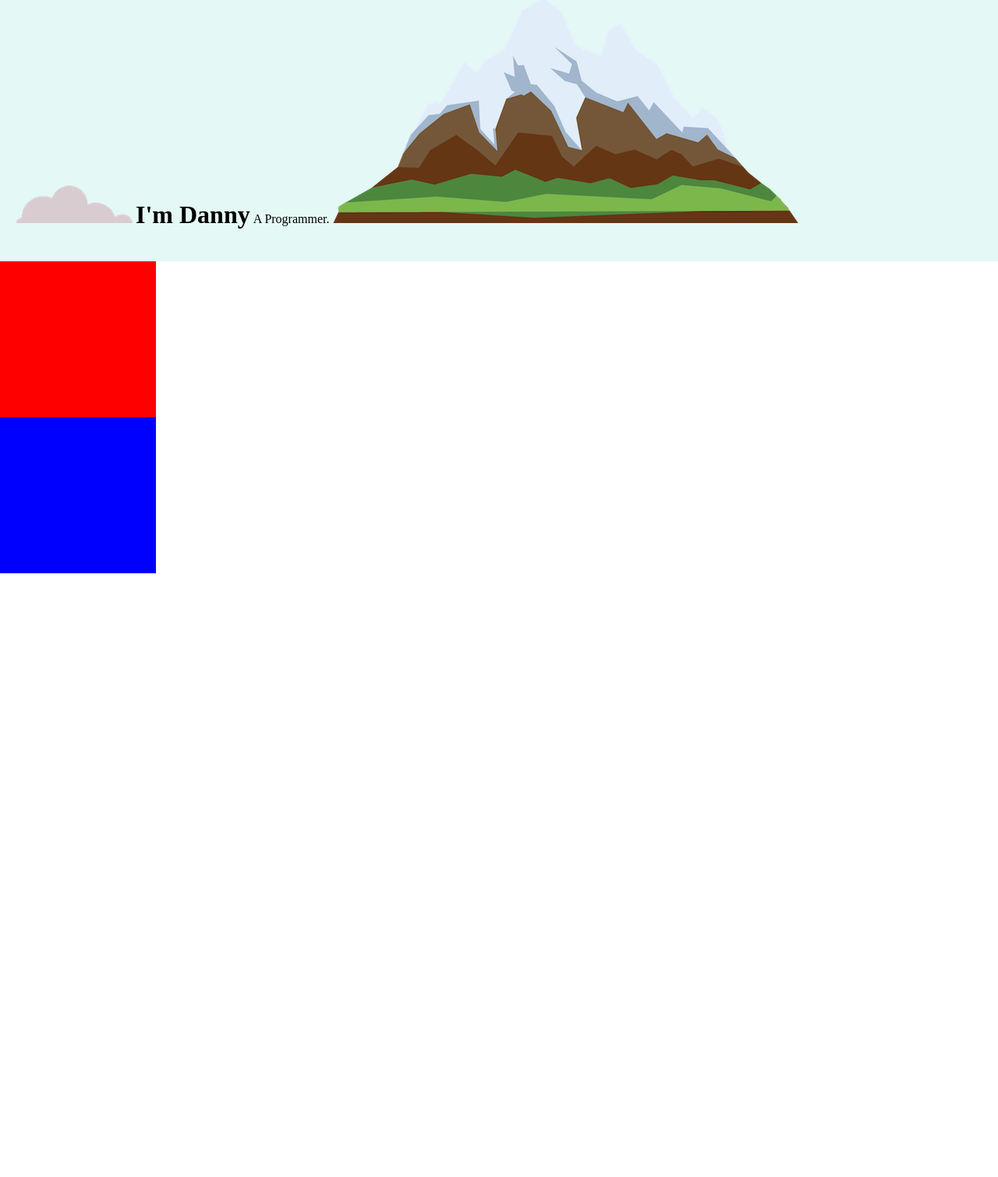
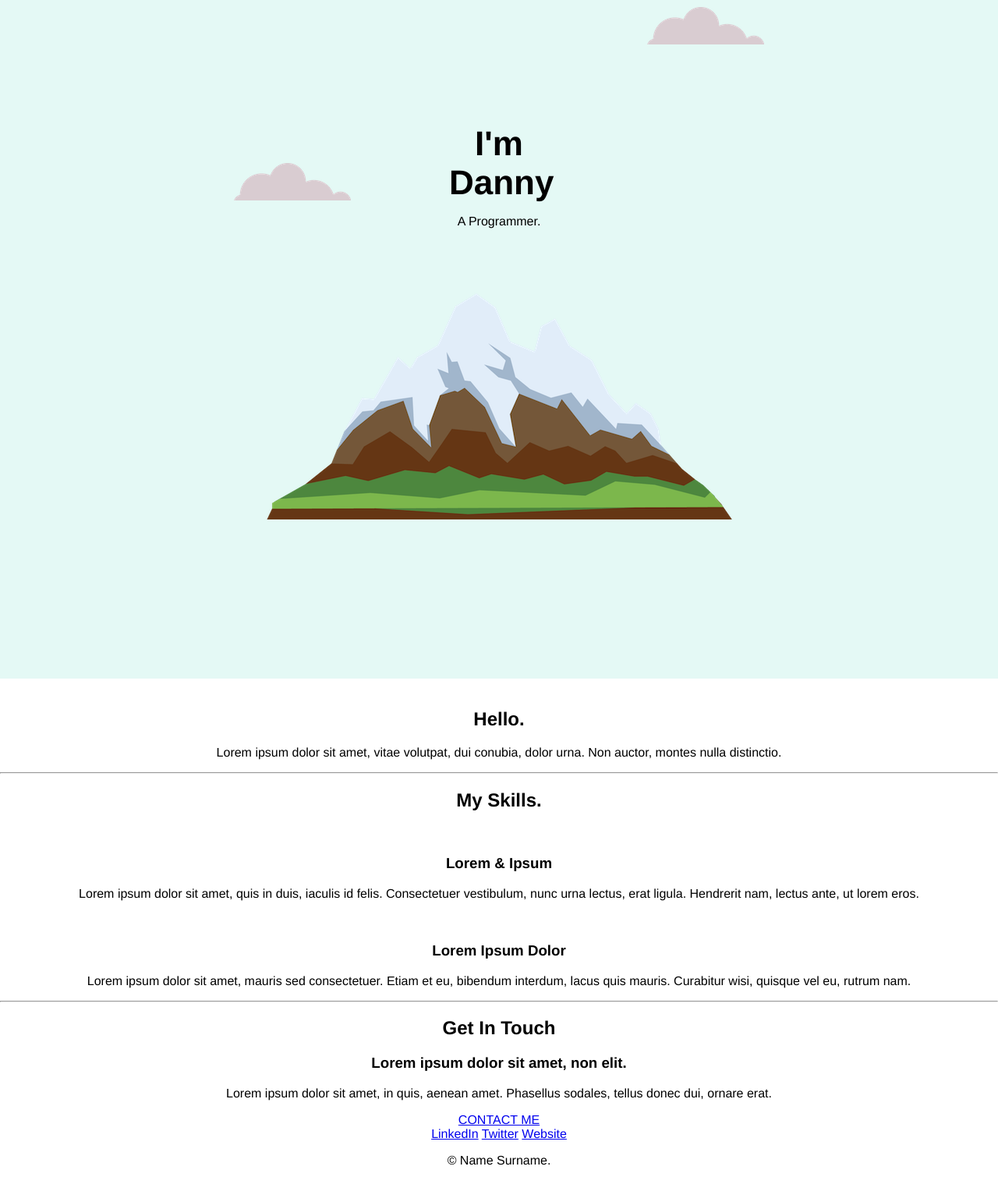
Before and after one commit to dannynoordamdev/Practice-website-1, a plain HTML site: page index.html in a window 1280 px wide. Shown: the part 91-1600 px from the top of the page at 78% size. Before the commit the page ends 826 px from the top, so only its background shows below. Drawn offline with Linux system fonts and the light colour scheme.

Commit message:
Added a bit more styling into the css file, after watching the lesson.

```diff
--- a/index.html
+++ b/index.html
@@ -10,15 +10,54 @@
 </head>
 <body>
 <div class="firstcontainer">
-    <img src="/images/CSS - My Site Images/cloud.png" alt="cloud">
+    <img class="cloud" src="images/CSS - My Site Images/cloud.png" alt="cloud">
+    <img class="cloud-bottom" src="images/CSS - My Site Images/cloud.png" alt="cloud-bottom">
+
+
     <h1>I'm Danny</h1>
     <p>A Programmer.</p>
     <img src="images/CSS - My Site Images/mountain.png" alt="mountain">
 
+
 </div>
 
-<div class="topContainer"></div>
-<div class="middleContainer"></div>
+<div class="middle-container">
+    <div class="profile">
+      <img src="" alt="">
+      <h2>Hello.</h2>
+      <p>Lorem ipsum dolor sit amet, vitae volutpat, dui conubia, dolor urna. Non auctor, montes nulla distinctio.</p>
+    </div>
+    <hr>
+    <div class="skills">
+      <h2>My Skills.</h2>
+      <div class="skill-row">
+        <img class="" src="" alt="">
+        <h3>Lorem & Ipsum</h3>
+        <p>Lorem ipsum dolor sit amet, quis in duis, iaculis id felis. Consectetuer vestibulum, nunc urna lectus, erat ligula. Hendrerit nam, lectus ante, ut lorem eros.</p>
+      </div>
+      <div class="skill-row">
+        <img class="" src="" alt="">
+        <h3>Lorem Ipsum Dolor</h3>
+        <p>Lorem ipsum dolor sit amet, mauris sed consectetuer. Etiam et eu, bibendum interdum, lacus quis mauris. Curabitur wisi, quisque vel eu, rutrum nam.</p>
+      </div>
+    </div>
+    <hr>
+    <div class="contact-me">
+      <h2>Get In Touch</h2>
+      <h3>Lorem ipsum dolor sit amet, non elit.</h3>
+      <p>Lorem ipsum dolor sit amet, in quis, aenean amet. Phasellus sodales, tellus donec dui, ornare erat.</p>
+      <a class="btn" href="mailto:name@email.com">CONTACT ME</a>
+    </div>
+  </div>
+
+
+  <div class="bottom-container">
+    <a class="footer-link" href="https://www.linkedin.com/">LinkedIn</a>
+    <a class="footer-link" href="https://twitter.com/">Twitter</a>
+    <a class="footer-link" href="https://www.appbrewery.co/">Website</a>
+    <p>© Name Surname.</p>
+  </div>
+
 
 
 </body>
--- a/style.css
+++ b/style.css
@@ -1,31 +1,39 @@
 body{
     margin: 0px;
+    text-align: center;
+    font-family: "Helvetica Neue", Arial, Helvetica, sans-serif ;
 }
 
 .firstcontainer {
    background-color: #E4F9F5;
-   padding: 20px;
-
+   padding-top: 250px;
+   position: relative;
+   padding-bottom: 200px;
 
 }
 
 h1 {
-    margin-top: 0;
-    display: inline-block;
-}
-p{
-    display: inline-block;
-}
-
-.topContainer{
-    width: 200px;
-    height: 200px;
-    background-color: red;
+    margin: 0 auto 0 auto;
+    width: 10%;
+    font-size: 44px;
 
 }
 
+
+.topContainer{
+}
+
 .middleContainer{
-    width: 200px;
-    height: 200px;
-    background-color: blue;
 }
+
+.cloud-bottom{
+    position: absolute;
+    right: 300px;
+    top: 100px;
+
+}
+.cloud{
+    position: absolute;
+    left: 300px;
+    top: 300px;
+}
```
Also changed, not shown: StubCode.html (added, +36 -0 lines).
